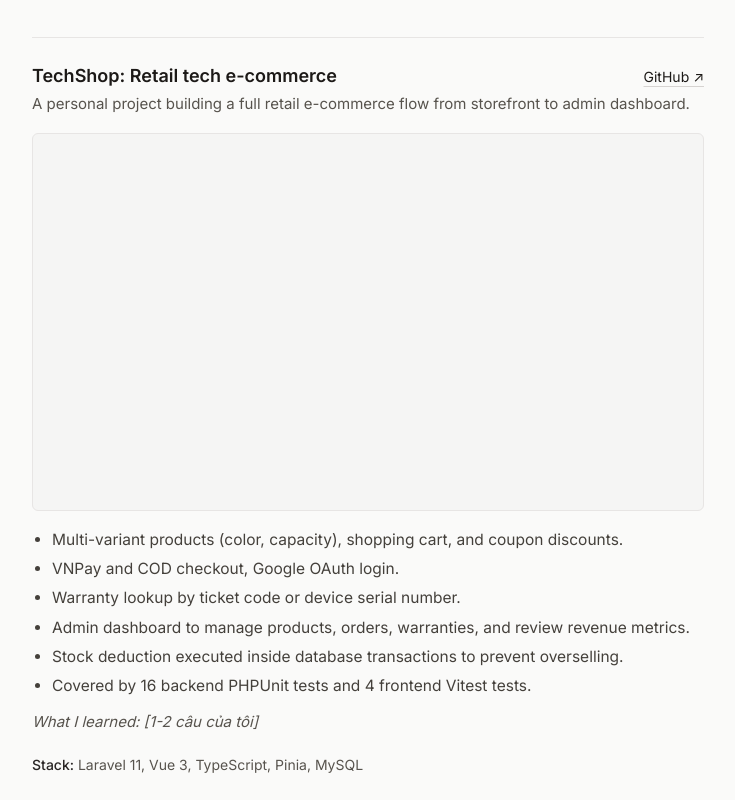
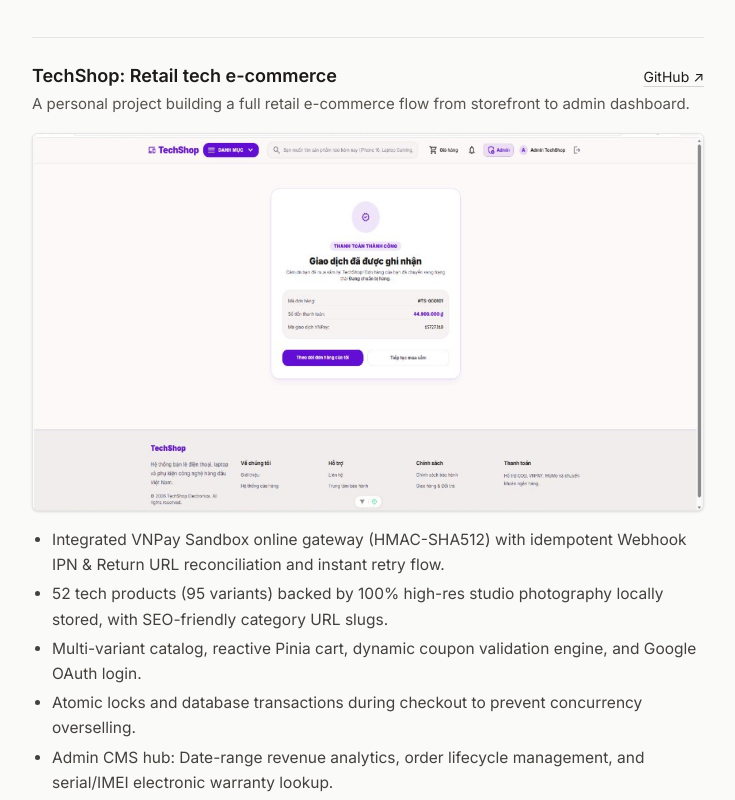
Before and after one commit to hiimthien/portfolio, a Vue app: page / in a window 1280 px wide. Shown: the part 1440-2240 px from the top of the page, without its empty margins (272-1007 px from the left). Built offline with nearby package versions, Linux system fonts and the light colour scheme.

Commit message:
feat(projects): add TechShop demo screenshot and highlight VNPay & concurrency features

```diff
--- a/src/components/Projects.vue
+++ b/src/components/Projects.vue
@@ -113,10 +113,10 @@
       <!-- Demo Image/GIF (chỉ hiện khi ảnh tồn tại và tải thành công) -->
       <div
         v-if="showTechDemo"
-        class="aspect-video w-full rounded-md border border-stone-200 overflow-hidden bg-stone-100"
+        class="aspect-video w-full rounded-md border border-stone-200 overflow-hidden bg-stone-100 shadow-sm"
       >
         <img
-          :src="'/images/techshop-demo.gif'"
+          :src="'/images/techshop-demo.png'"
           alt="TechShop Demo"
           class="w-full h-full object-cover"
           @error="showTechDemo = false"
@@ -126,23 +126,23 @@
       <!-- Key details -->
       <div class="text-[16px] text-stone-800 space-y-3 leading-relaxed">
         <ul class="list-disc pl-5 space-y-1 text-stone-700 text-[15.5px]">
-          <li v-if="!isEn">Sản phẩm có nhiều biến thể (màu, dung lượng), giỏ hàng, mã giảm giá.</li>
-          <li v-else>Multi-variant products (color, capacity), shopping cart, and coupon discounts.</li>
+          <li v-if="!isEn">Tích hợp cổng thanh toán trực tuyến VNPay Sandbox (HMAC-SHA512) với cơ chế đối soát Idempotent qua Webhook IPN và Return URL, hỗ trợ thanh toán lại trực tiếp.</li>
+          <li v-else>Integrated VNPay Sandbox online gateway (HMAC-SHA512) with idempotent Webhook IPN & Return URL reconciliation and instant retry flow.</li>
 
-          <li v-if="!isEn">Thanh toán VNPay và COD, đăng nhập bằng Google.</li>
-          <li v-else>VNPay and COD checkout, Google OAuth login.</li>
+          <li v-if="!isEn">52 sản phẩm công nghệ (95 biến thể) sử dụng 100% ảnh studio độ phân giải cao lưu trữ local, chuyển đổi bộ lọc danh mục sang URL Slug thân thiện SEO.</li>
+          <li v-else>52 tech products (95 variants) backed by 100% high-res studio photography locally stored, with SEO-friendly category URL slugs.</li>
 
-          <li v-if="!isEn">Tra cứu bảo hành theo mã phiếu hoặc số serial.</li>
-          <li v-else>Warranty lookup by ticket code or device serial number.</li>
+          <li v-if="!isEn">Sản phẩm đa biến thể (màu sắc, cấu hình), giỏ hàng phản ứng nhanh Pinia, áp dụng mã giảm giá và đăng nhập an toàn Google OAuth.</li>
+          <li v-else>Multi-variant catalog, reactive Pinia cart, dynamic coupon validation engine, and Google OAuth login.</li>
 
-          <li v-if="!isEn">Trang admin quản lý sản phẩm, đơn hàng, bảo hành và có thống kê doanh thu.</li>
-          <li v-else>Admin dashboard to manage products, orders, warranties, and review revenue metrics.</li>
+          <li v-if="!isEn">Cơ chế Atomic Lock và Database Transaction khi checkout, triệt tiêu race condition chống bán vượt tồn kho (overselling).</li>
+          <li v-else>Atomic locks and database transactions during checkout to prevent concurrency overselling.</li>
 
-          <li v-if="!isEn">Khi đặt hàng, trừ kho trong transaction để không bán vượt số lượng tồn.</li>
-          <li v-else>Stock deduction executed inside database transactions to prevent overselling.</li>
+          <li v-if="!isEn">Hệ thống quản trị (Admin CMS): Phân tích doanh thu theo kỳ, quản lý vòng đời đơn hàng, tra cứu serial/IMEI và bảo hành điện tử.</li>
+          <li v-else>Admin CMS hub: Date-range revenue analytics, order lifecycle management, and serial/IMEI electronic warranty lookup.</li>
 
-          <li v-if="!isEn">Có 16 test PHPUnit cho backend và 4 test Vitest cho frontend.</li>
-          <li v-else>Covered by 16 backend PHPUnit tests and 4 frontend Vitest tests.</li>
+          <li v-if="!isEn">Kiểm thử toàn diện với 21 test PHPUnit Feature cho Backend và 4 test Vitest cho Frontend (100% Passed).</li>
+          <li v-else>Backed by 21 backend PHPUnit feature tests and 4 frontend Vitest tests (100% Passed).</li>
         </ul>
 
         <p class="text-stone-600 text-[15px] italic">
--- a/src/data/cvData.ts
+++ b/src/data/cvData.ts
@@ -427,38 +427,39 @@ export const cvData = {
         "TypeScript",
         "Pinia",
         "Tailwind CSS v4",
+        "VNPay Gateway (HMAC-SHA512)",
         "MySQL 8.0",
-        "10 Feature Tests",
+        "21 Feature Tests",
       ],
       highlights: [
         {
           title: {
-            en: "Reactive Cart & Checkout State Flow",
-            vi: "Quản lý giỏ hàng & quy trình checkout phản ứng nhanh",
+            en: "VNPay Sandbox Payment Gateway & Idempotent Audit",
+            vi: "Tích hợp cổng VNPay Sandbox & Đối soát Idempotent",
           },
           detail: {
-            en: "Engineered client-side cart synchronization with Pinia Store, coupon validation engine, and simulated checkout flow with database transaction guarantees.",
-            vi: "Đồng bộ giỏ hàng client-side mượt mà với Pinia Store, áp dụng mã khuyến mãi linh hoạt và luồng đặt hàng mô phỏng bảo toàn tính toàn vẹn dữ liệu.",
+            en: "Engineered end-to-end online payment integration with HMAC-SHA512 checksum validation, automatic timezone handling (GMT+7), idempotent Webhook IPN updates, and in-app instant retry flow.",
+            vi: "Triển khai cổng thanh toán trực tuyến bảo mật với mã hóa HMAC-SHA512, chuẩn hóa múi giờ Việt Nam, xử lý Webhook IPN idempotent và tính năng thử lại thanh toán tức thì.",
           },
         },
         {
           title: {
-            en: "Role-Based Admin Analytics Dashboard",
-            vi: "Bảng điều khiển quản trị phân tích doanh thu",
+            en: "Atomic Inventory Locks & Anti-Overselling Checkout",
+            vi: "Khóa tồn kho nguyên tử & Chống bán vượt số lượng",
           },
           detail: {
-            en: "Built administrative analytics with customizable date-range filtering for revenue, order metrics, and user management.",
-            vi: "Giao diện quản trị phân tích doanh thu và số lượng đơn hàng theo khoảng ngày tùy chọn, đi kèm quản lý phân quyền và người dùng.",
+            en: "Protected stock counts under high concurrency using atomic cache locks and conditional database decrements during checkout, guaranteeing zero overselling.",
+            vi: "Bảo vệ tồn kho đa người dùng bằng atomic cache lock và trừ kho có điều kiện trong database transaction, triệt tiêu rủi ro bán vượt tồn kho.",
           },
         },
         {
           title: {
-            en: "Warranty Claim Workflow & 10 Feature Tests",
-            vi: "Quy trình xử lý bảo hành & Bộ 10 test Feature",
+            en: "100% Studio Photography Catalog & 21 Feature Tests",
+            vi: "Kho 100% ảnh Studio cục bộ & Bộ 21 test Feature",
           },
           detail: {
-            en: "Designed warranty claim ticket processing, prevented IDOR access flaws, and backed the entire platform with 10 comprehensive PHPUnit feature tests.",
-            vi: "Quy trình tiếp nhận và duyệt phiếu bảo hành sản phẩm, ngăn chặn lỗ hổng IDOR và bao phủ toàn bộ luồng bằng 10 bài test Feature.",
+            en: "Organized 52 products (95 variants) with high-res studio photography locally stored, converted dynamic category filters to SEO-friendly slugs, and achieved 100% pass on 21 backend feature tests.",
+            vi: "Chuẩn hóa 52 sản phẩm (95 biến thể) với ảnh studio chất lượng cao lưu trữ local, chuyển đổi bộ lọc sang slug chuẩn SEO và đạt 100% pass trên bộ 21 test Feature.",
           },
         },
       ],
```
Also changed, not shown: public/images/techshop-demo.gif (deleted), public/images/techshop-demo.png (added).
